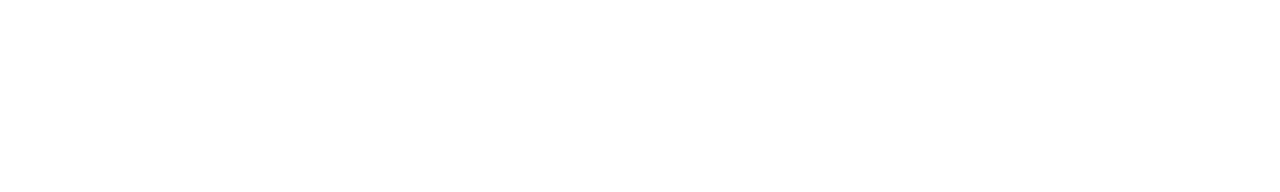
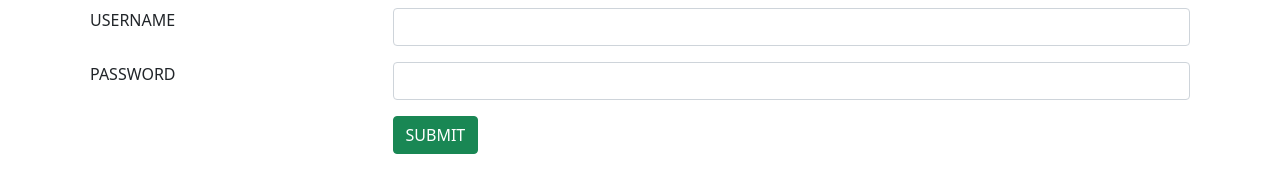
Before and after one commit to Devusree/branch-prjct, a plain HTML site: page index.html in a window 1280 px wide. Drawn offline with nearby package versions, Linux system fonts and the light colour scheme.

Commit message:
updated  userlogin

```diff
--- a/index.html
+++ b/index.html
@@ -1,12 +1,33 @@
 <!DOCTYPE html>
 <html lang="en">
 <head>
+    <link href="https://cdn.jsdelivr.net/npm/bootstrap@5.1.3/dist/css/bootstrap.min.css" rel="stylesheet" integrity="sha384-1BmE4kWBq78iYhFldvKuhfTAU6auU8tT94WrHftjDbrCEXSU1oBoqyl2QvZ6jIW3" crossorigin="anonymous">
     <meta charset="UTF-8">
     <meta http-equiv="X-UA-Compatible" content="IE=edge">
     <meta name="viewport" content="width=device-width, initial-scale=1.0">
     <title>Document</title>
 </head>
 <body>
-
+    <div class="container">
+        <div class="row">
+            <div class="col col-12 col-sm-12 col-ms-12 col-lg-12 col-xl-12 col-xxl-12">
+                <table class="table table-borderless">
+                    <tr>
+                        <td>USERNAME</td>
+                        <td><input type="text" class="form-control"></td>
+                    </tr>
+                    <tr>
+                        <td>PASSWORD</td>
+                        <td><input type="text" class="form-control"></td>
+                    </tr>
+                    <tr>
+                        <td></td>
+                        <td><button class="btn btn-success">SUBMIT</button></td>
+                    </tr>
+                </table>
+            </div>
+        </div>
+    </div>
+    <script src="https://cdn.jsdelivr.net/npm/bootstrap@5.1.3/dist/js/bootstrap.bundle.min.js" integrity="sha384-ka7Sk0Gln4gmtz2MlQnikT1wXgYsOg+OMhuP+IlRH9sENBO0LRn5q+8nbTov4+1p" crossorigin="anonymous"></script>
 </body>
 </html>
```
